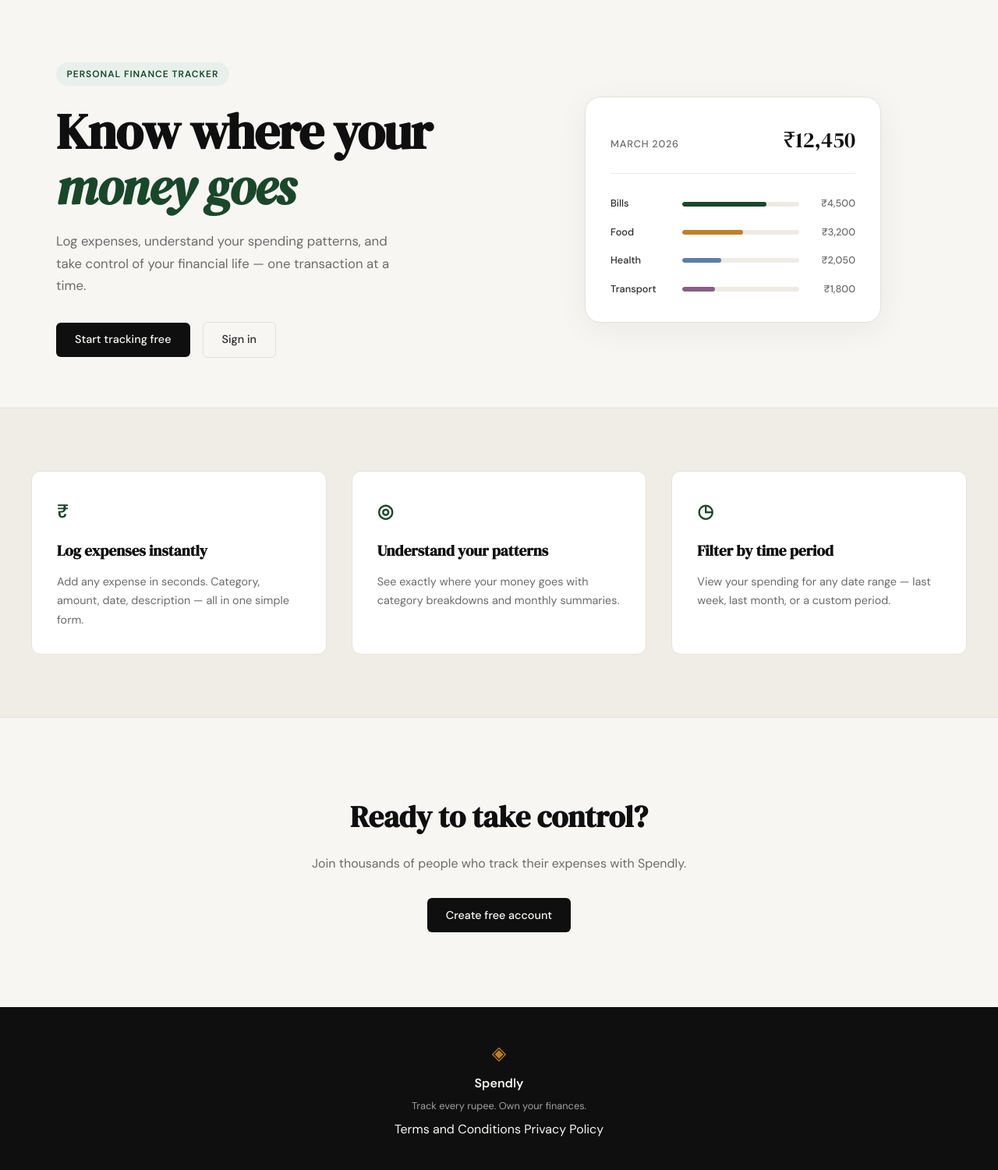
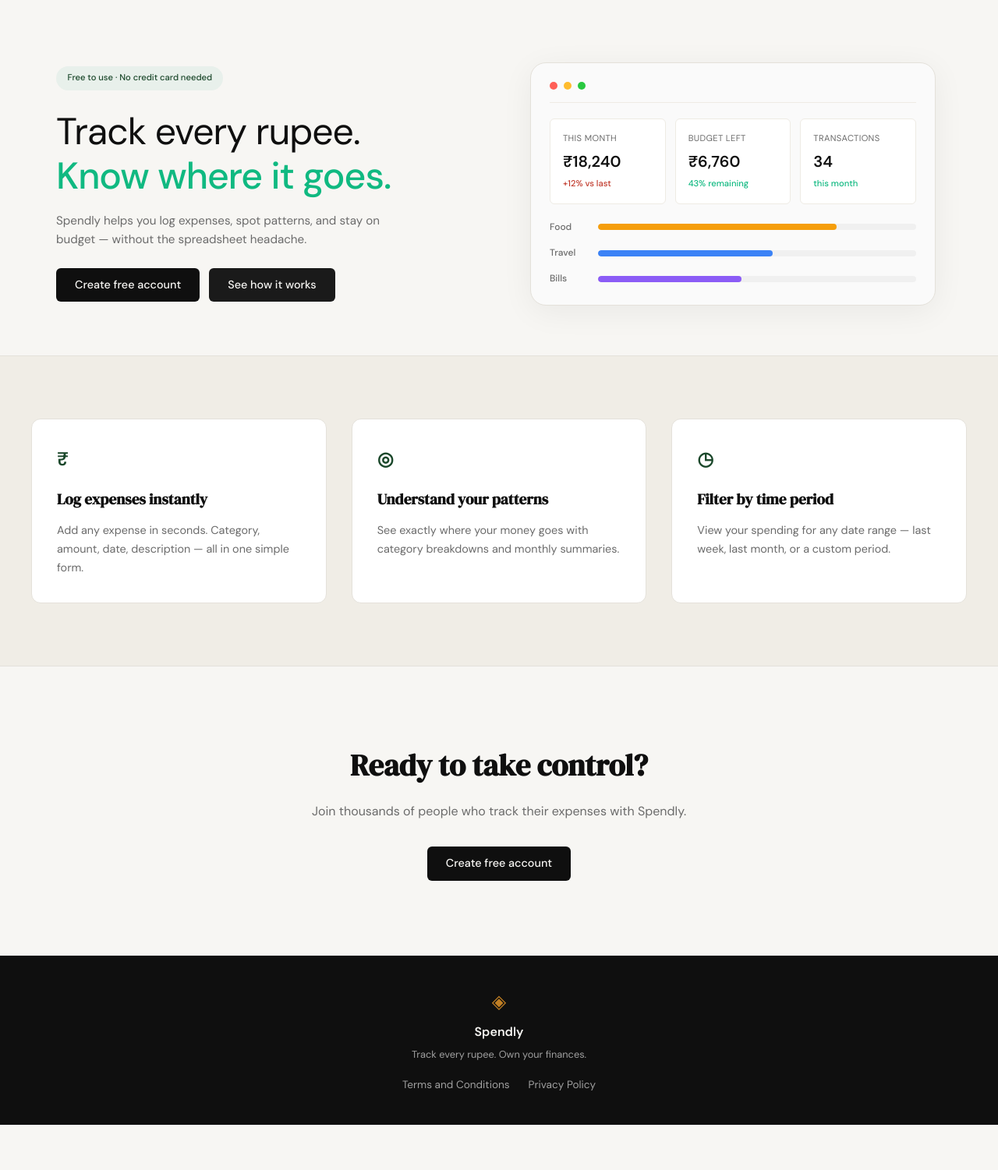
Before and after one commit to RaviNautiyal/Expense-Tracker, a Flask app: page / in a window 1280 px wide. Shown: the part 61-1562 px from the top of the page at 78% size. After the commit the page ends 1504 px from the top, so only its background shows below. Run offline with Flask 3, Linux system fonts and the light colour scheme.

Commit message:
Added Basic Structure

```diff
--- a/expense-tracker/app.py
+++ b/expense-tracker/app.py
@@ -26,6 +26,16 @@ def login():
 # Placeholder routes — students will implement these                  #
 # ------------------------------------------------------------------ #
 
+@app.route("/privacy")
+def privacy():
+    return render_template("privacy.html")
+
+
+@app.route("/terms")
+def terms():
+    return render_template("terms.html")
+
+
 @app.route("/logout")
 def logout():
     return "Logout — coming in Step 3"
--- a/expense-tracker/static/css/style.css
+++ b/expense-tracker/static/css/style.css
@@ -137,45 +137,47 @@ a { color: inherit; text-decoration: none; }
     display: inline-block;
     background: var(--accent-light);
     color: var(--accent);
-    font-size: 0.75rem;
-    font-weight: 600;
-    letter-spacing: 0.08em;
-    text-transform: uppercase;
-    padding: 0.35rem 0.85rem;
+    font-size: 0.7rem;
+    font-weight: 500;
+    letter-spacing: 0;
+    text-transform: none;
+    padding: 0.4rem 0.9rem;
     border-radius: 999px;
     margin-bottom: 1.5rem;
 }
 
 .hero-title {
-    font-family: var(--font-display);
-    font-size: clamp(2.5rem, 5vw, 4rem);
-    line-height: 1.1;
+    font-family: var(--font-body);
+    font-size: clamp(2rem, 4vw, 3rem);
+    line-height: 1.2;
     letter-spacing: -0.02em;
     color: var(--ink);
-    margin-bottom: 1.25rem;
+    margin-bottom: 1rem;
+    font-weight: 400;
 }
 
 .hero-title em {
-    font-style: italic;
-    color: var(--accent);
+    font-style: normal;
+    color: #10b981;
+    font-weight: 500;
 }
 
 .hero-subtitle {
-    font-size: 1.05rem;
+    font-size: 0.95rem;
     color: var(--ink-muted);
-    line-height: 1.7;
+    line-height: 1.6;
     max-width: 460px;
-    margin-bottom: 2rem;
+    margin-bottom: 1.5rem;
 }
 
 .hero-actions {
     display: flex;
-    gap: 1rem;
+    gap: 0.75rem;
     align-items: center;
 }
 
 /* ------------------------------------------------------------------ */
-/* Mock card (hero visual)                                             */
+/* Dashboard mock (hero visual)                                        */
 /* ------------------------------------------------------------------ */
 
 .hero-visual {
@@ -183,78 +185,108 @@ a { color: inherit; text-decoration: none; }
     justify-content: center;
 }
 
-.mock-card {
-    background: var(--paper-card);
+.dashboard-mock {
+    background: #fafafa;
     border: 1px solid var(--border);
     border-radius: var(--radius-lg);
-    padding: 2rem;
+    padding: 1.5rem;
     width: 100%;
-    max-width: 380px;
+    max-width: 520px;
     box-shadow: 0 8px 40px rgba(0,0,0,0.06);
 }
 
-.mock-card-header {
+.dashboard-header {
     display: flex;
-    justify-content: space-between;
-    align-items: baseline;
-    margin-bottom: 1.75rem;
-    padding-bottom: 1.25rem;
+    gap: 0.5rem;
+    margin-bottom: 1.25rem;
+    padding-bottom: 1rem;
     border-bottom: 1px solid var(--border-soft);
 }
 
-.mock-label {
-    font-size: 0.8rem;
-    font-weight: 500;
+.dot {
+    width: 10px;
+    height: 10px;
+    border-radius: 50%;
+}
+
+.dot-1 { background: #ff5f57; }
+.dot-2 { background: #febc2e; }
+.dot-3 { background: #28c840; }
+
+.dashboard-cards {
+    display: grid;
+    grid-template-columns: repeat(3, 1fr);
+    gap: 0.75rem;
+    margin-bottom: 1.25rem;
+}
+
+.dash-card {
+    background: #fff;
+    border: 1px solid var(--border-soft);
+    border-radius: var(--radius-sm);
+    padding: 1rem;
+    display: flex;
+    flex-direction: column;
+    gap: 0.25rem;
+}
+
+.dash-label {
+    font-size: 0.7rem;
     color: var(--ink-muted);
     text-transform: uppercase;
-    letter-spacing: 0.06em;
+    letter-spacing: 0.03em;
 }
 
-.mock-total {
-    font-family: var(--font-display);
-    font-size: 1.75rem;
+.dash-value {
+    font-size: 1.25rem;
+    font-weight: 600;
     color: var(--ink);
+    font-family: var(--font-body);
 }
 
-.mock-bars { display: flex; flex-direction: column; gap: 1rem; }
+.dash-change {
+    font-size: 0.7rem;
+    font-weight: 500;
+}
 
-.mock-bar-row {
+.dash-change.positive { color: #c0392b; }
+.dash-change.neutral { color: #10b981; }
+
+.dashboard-bars {
+    display: flex;
+    flex-direction: column;
+    gap: 0.875rem;
+}
+
+.bar-row {
     display: grid;
-    grid-template-columns: 80px 1fr 60px;
+    grid-template-columns: 50px 1fr;
     align-items: center;
     gap: 0.75rem;
 }
 
-.mock-cat {
-    font-size: 0.8rem;
+.bar-label {
+    font-size: 0.75rem;
+    color: var(--ink-muted);
     font-weight: 500;
-    color: var(--ink-soft);
 }
 
-.mock-bar-track {
-    height: 6px;
-    background: var(--border-soft);
+.bar-track {
+    height: 8px;
+    background: #f0f0f0;
     border-radius: 999px;
     overflow: hidden;
 }
 
-.mock-bar {
+.bar-fill {
     height: 100%;
-    background: var(--accent);
     border-radius: 999px;
     transition: width 0.6s ease;
 }
 
-.mock-bar-2 { background: var(--accent-2); }
-.mock-bar-3 { background: #5b7fa6; }
-.mock-bar-4 { background: #8b5e83; }
-
-.mock-amt {
-    font-size: 0.8rem;
-    font-weight: 500;
-    color: var(--ink-muted);
-    text-align: right;
-}
+.bar-food { background: #f59e0b; }
+.bar-travel { background: #3b82f6; }
+.bar-bills { background: #8b5cf6; }
 
 /* ------------------------------------------------------------------ */
 /* Buttons                                                             */
@@ -276,6 +308,23 @@ a { color: inherit; text-decoration: none; }
 }
 
 .btn-primary:hover { background: var(--accent); }
+
+.btn-secondary {
+    display: inline-block;
+    background: #1a1a1a;
+    color: var(--paper);
+    padding: 0.65rem 1.5rem;
+    border-radius: var(--radius-sm);
+    font-family: var(--font-body);
+    font-size: 0.9rem;
+    font-weight: 500;
+    cursor: pointer;
+    border: none;
+    transition: background 0.2s;
+    text-decoration: none;
+}
+
+.btn-secondary:hover { background: #333; }
 
 .btn-ghost {
     display: inline-block;
@@ -507,9 +556,162 @@ a { color: inherit; text-decoration: none; }
     color: var(--ink-faint);
 }
 
+.footer-links {
+    display: flex;
+    gap: 1.5rem;
+    margin-top: 0.75rem;
+    font-size: 0.85rem;
+}
+
+.footer-links a {
+    color: var(--ink-faint);
+    transition: color 0.2s;
+}
+
+.footer-links a:hover {
+    color: var(--paper);
+}
+
+/* ------------------------------------------------------------------ */
+/* Legal Pages (Terms & Privacy)                                       */
+/* ------------------------------------------------------------------ */
+
+.legal-section {
+    padding: 4rem 2rem 6rem;
+    max-width: 800px;
+    margin: 0 auto;
+}
+
+.legal-inner {
+    background: var(--paper-card);
+    border: 1px solid var(--border);
+    border-radius: var(--radius-md);
+    padding: 3rem;
+}
+
+.legal-title {
+    font-family: var(--font-display);
+    font-size: 2rem;
+    color: var(--ink);
+    margin-bottom: 0.5rem;
+}
+
+.legal-date {
+    font-size: 0.85rem;
+    color: var(--ink-muted);
+    margin-bottom: 2.5rem;
+    padding-bottom: 1.5rem;
+    border-bottom: 1px solid var(--border-soft);
+}
+
+.legal-content {
+    display: flex;
+    flex-direction: column;
+    gap: 2rem;
+}
+
+.legal-section-block {
+    display: flex;
+    flex-direction: column;
+    gap: 0.75rem;
+}
+
+.legal-section-block h2 {
+    font-family: var(--font-display);
+    font-size: 1.25rem;
+    color: var(--ink-soft);
+    margin-bottom: 0.25rem;
+}
+
+.legal-section-block p {
+    font-size: 0.95rem;
+    color: var(--ink-muted);
+    line-height: 1.7;
+}
+
+.legal-section-block ul {
+    margin-top: 0.5rem;
+    padding-left: 1.25rem;
+}
+
+.legal-section-block li {
+    font-size: 0.95rem;
+    color: var(--ink-muted);
+    line-height: 1.7;
+    margin-bottom: 0.5rem;
+}
+
+.legal-section-block strong {
+    color: var(--ink-soft);
+    font-weight: 500;
+}
+
 /* ------------------------------------------------------------------ */
 /* Responsive                                                          */
 /* ------------------------------------------------------------------ */
+
+/* ------------------------------------------------------------------ */
+/* Video Modal                                                         */
+/* ------------------------------------------------------------------ */
+
+.modal-overlay {
+    display: none;
+    position: fixed;
+    top: 0;
+    left: 0;
+    width: 100%;
+    height: 100%;
+    background: rgba(0, 0, 0, 0.85);
+    z-index: 1000;
+    align-items: center;
+    justify-content: center;
+}
+
+.modal-overlay.active {
+    display: flex;
+}
+
+.modal-content {
+    position: relative;
+    width: 90%;
+    max-width: 800px;
+    background: #000;
+    border-radius: var(--radius-md);
+    padding: 0;
+    overflow: hidden;
+}
+
+.modal-close {
+    position: absolute;
+    top: -40px;
+    right: 0;
+    background: transparent;
+    border: none;
+    color: #fff;
+    font-size: 2rem;
+    cursor: pointer;
+    padding: 0.5rem;
+    line-height: 1;
+    transition: color 0.2s;
+}
+
+.modal-close:hover {
+    color: var(--accent-2);
+}
+
+.video-wrapper {
+    position: relative;
+    padding-bottom: 56.25%;
+    height: 0;
+}
+
+.video-wrapper iframe {
+    position: absolute;
+    top: 0;
+    left: 0;
+    width: 100%;
+    height: 100%;
+}
 
 @media (max-width: 900px) {
     .hero {
--- a/expense-tracker/static/js/main.js
+++ b/expense-tracker/static/js/main.js
@@ -1 +1,38 @@
 // main.js — students will add JavaScript here as features are built
+
+// Video Modal Functionality
+const VIDEO_URL = "https://www.youtube.com/embed/dQw4w9WgXcQ?autoplay=1"; // Placeholder video
+const modal = document.getElementById('video-modal');
+const videoFrame = document.getElementById('video-frame');
+
+function openVideoModal() {
+    if (modal) {
+        videoFrame.src = VIDEO_URL;
+        modal.classList.add('active');
+        document.body.style.overflow = 'hidden';
+    }
+}
+
+function closeVideoModal() {
+    if (modal) {
+        videoFrame.src = '';
+        modal.classList.remove('active');
+        document.body.style.overflow = '';
+    }
+}
+
+// Close modal when clicking outside content
+if (modal) {
+    modal.addEventListener('click', function(e) {
+        if (e.target === modal) {
+            closeVideoModal();
+        }
+    });
+}
+
+// Close modal on Escape key
+document.addEventListener('keydown', function(e) {
+    if (e.key === 'Escape' && modal && modal.classList.contains('active')) {
+        closeVideoModal();
+    }
+});
--- a/expense-tracker/templates/base.html
+++ b/expense-tracker/templates/base.html
@@ -35,11 +35,21 @@
             <span class="footer-name">Spendly</span>
             <p class="footer-copy">Track every rupee. Own your finances.</p>
             <div class="footer-links">
-                <a href="#">Terms and Conditions</a>
-                <a href="#">Privacy Policy</a>
+                <a href="{{ url_for('terms') }}">Terms and Conditions</a>
+                <a href="{{ url_for('privacy') }}">Privacy Policy</a>
             </div>
         </div>
     </footer>
+
+    <!-- Video Modal -->
+    <div id="video-modal" class="modal-overlay">
+        <div class="modal-content">
+            <button class="modal-close" onclick="closeVideoModal()">&times;</button>
+            <div class="video-wrapper">
+                <iframe id="video-frame" src="" frameborder="0" allow="accelerometer; autoplay; clipboard-write; encrypted-media; gyroscope; picture-in-picture" allowfullscreen></iframe>
+            </div>
+        </div>
+    </div>
 
     <script src="{{ url_for('static', filename='js/main.js') }}"></script>
     {% block scripts %}{% endblock %}
--- a/expense-tracker/templates/landing.html
+++ b/expense-tracker/templates/landing.html
@@ -6,55 +6,62 @@
 
 <section class="hero">
     <div class="hero-inner">
-        <div class="hero-badge">Personal Finance Tracker</div>
+        <div class="hero-badge">Free to use · No credit card needed</div>
         <h1 class="hero-title">
-            Know where your<br>
-            <em>money goes</em>
+            Track every rupee.<br>
+            <em>Know where it goes.</em>
         </h1>
         <p class="hero-subtitle">
-            Log expenses, understand your spending patterns,
-            and take control of your financial life —
-            one transaction at a time.
+            Spendly helps you log expenses, spot patterns, and stay
+            on budget — without the spreadsheet headache.
         </p>
         <div class="hero-actions">
-            <a href="{{ url_for('register') }}" class="btn-primary">Start tracking free</a>
-            <a href="{{ url_for('login') }}" class="btn-ghost">Sign in</a>
+            <a href="{{ url_for('register') }}" class="btn-primary">Create free account</a>
+            <a href="#how-it-works" class="btn-secondary" onclick="openVideoModal(); return false;">See how it works</a>
         </div>
     </div>
     <div class="hero-visual">
-        <div class="mock-card">
-            <div class="mock-card-header">
-                <span class="mock-label">March 2026</span>
-                <span class="mock-total">₹12,450</span>
+        <div class="dashboard-mock">
+            <div class="dashboard-header">
+                <span class="dot dot-1"></span>
+                <span class="dot dot-2"></span>
+                <span class="dot dot-3"></span>
             </div>
-            <div class="mock-bars">
-                <div class="mock-bar-row">
-                    <span class="mock-cat">Bills</span>
-                    <div class="mock-bar-track">
-                        <div class="mock-bar" style="width: 72%"></div>
+            <div class="dashboard-cards">
+                <div class="dash-card">
+                    <span class="dash-label">This month</span>
+                    <span class="dash-value">₹18,240</span>
+                    <span class="dash-change positive">+12% vs last</span>
+                </div>
+                <div class="dash-card">
+                    <span class="dash-label">Budget left</span>
+                    <span class="dash-value">₹6,760</span>
+                    <span class="dash-change neutral">43% remaining</span>
+                </div>
+                <div class="dash-card">
+                    <span class="dash-label">Transactions</span>
+                    <span class="dash-value">34</span>
+                    <span class="dash-change neutral">this month</span>
+                </div>
+            </div>
+            <div class="dashboard-bars">
+                <div class="bar-row">
+                    <span class="bar-label">Food</span>
+                    <div class="bar-track">
+                        <div class="bar-fill bar-food" style="width: 75%"></div>
                     </div>
-                    <span class="mock-amt">₹4,500</span>
                 </div>
-                <div class="mock-bar-row">
-                    <span class="mock-cat">Food</span>
-                    <div class="mock-bar-track">
-                        <div class="mock-bar mock-bar-2" style="width: 52%"></div>
+                <div class="bar-row">
+                    <span class="bar-label">Travel</span>
+                    <div class="bar-track">
+                        <div class="bar-fill bar-travel" style="width: 55%"></div>
                     </div>
-                    <span class="mock-amt">₹3,200</span>
                 </div>
-                <div class="mock-bar-row">
-                    <span class="mock-cat">Health</span>
-                    <div class="mock-bar-track">
-                        <div class="mock-bar mock-bar-3" style="width: 33%"></div>
+                <div class="bar-row">
+                    <span class="bar-label">Bills</span>
+                    <div class="bar-track">
+                        <div class="bar-fill bar-bills" style="width: 45%"></div>
                     </div>
-                    <span class="mock-amt">₹2,050</span>
-                </div>
-                <div class="mock-bar-row">
-                    <span class="mock-cat">Transport</span>
-                    <div class="mock-bar-track">
-                        <div class="mock-bar mock-bar-4" style="width: 28%"></div>
-                    </div>
-                    <span class="mock-amt">₹1,800</span>
                 </div>
             </div>
         </div>
```
Also changed, not shown: expense-tracker/templates/privacy.html (added, +101 -0 lines), expense-tracker/templates/terms.html (added, +94 -0 lines).
